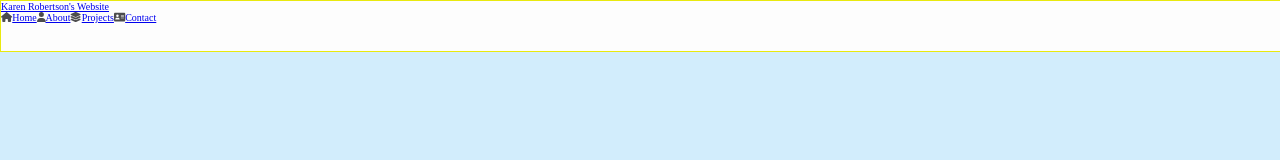
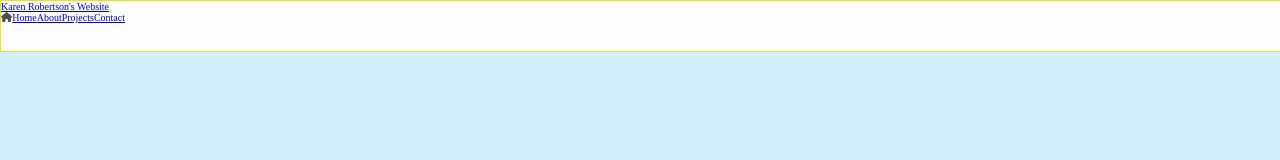
Before and after one commit to indigorose/digital_cv, a React (Create React App) app: page / in a window 1280 px wide. Shown: the top 160 px of the page. Built offline with nearby package versions, Linux system fonts and the light colour scheme.

Commit message:
Fix components structure and Navlinks

```diff
--- a/src/App.js
+++ b/src/App.js
@@ -1,13 +1,19 @@
 import React from "react";
 import "./App.scss";
 import { Routes, Route } from "react-router-dom";
-import Layout from "./components";
+import Layout from "./components/index";
+import About from "./components/about/about";
+import Contact from "./components/contact/contact";
 
 function App() {
   return (
     <>
       <Routes>
         <Route path="/" element={<Layout />} />
+        {/* <Route path="/" element={<Home />} /> */}
+        <Route path="/" element={<Contact />} />
+        <Route path="/" element={<About />} />
+        {/* <Route path="/" element={<Project />} /> */}
       </Routes>
     </>
   );
--- a/src/components/header/index.js
+++ b/src/components/header/NavBar.js
@@ -1,13 +1,8 @@
 import React from "react";
-import "./index.scss";
+import "./Navbar.scss";
 import { NavLink } from "react-router-dom";
 import { FontAwesomeIcon } from "@fortawesome/react-fontawesome";
-import {
-  faContactCard,
-  faHome,
-  faLayerGroup,
-  faUser,
-} from "@fortawesome/free-solid-svg-icons";
+import { faHome } from "@fortawesome/free-solid-svg-icons";
 
 const Headerbar = () => {
   return (
@@ -20,7 +15,8 @@ const Headerbar = () => {
               Karen Robertson's Website
             </NavLink>
           </div>
-          {/* TODO - think about the projects link being a dropdown? */}
+          {/* TODO - think about the projects link being a dropdown?
+          put all the secondary navlinks in a div to move  to the right of the screen*/}
           <NavLink exact="true" activeclassname="active" to="/">
             <FontAwesomeIcon icon={faHome} color="#4d4d4e" />
             Home
@@ -31,7 +27,6 @@ const Headerbar = () => {
             className="about-link"
             to="/"
           >
-            <FontAwesomeIcon icon={faUser} color="#4d4d4e" />
             About
           </NavLink>
           <NavLink
@@ -40,7 +35,6 @@ const Headerbar = () => {
             className="project-link"
             to="/"
           >
-            <FontAwesomeIcon icon={faLayerGroup} color="#4d4d4e" />
             Projects
           </NavLink>
           <NavLink
@@ -49,7 +43,6 @@ const Headerbar = () => {
             className="contact-link"
             to="/"
           >
-            <FontAwesomeIcon icon={faContactCard} color="#4d4d4e" />
             Contact
           </NavLink>
         </nav>
--- a/src/components/index.js
+++ b/src/components/index.js
@@ -1,6 +1,6 @@
 import React from "react";
 import "./index.scss";
-import Headerbar from "./header";
+import Headerbar from "./header/NavBar";
 
 const Layout = () => {
   return (
```
Also changed, not shown: src/components/header/Navbar.scss (renamed from src/components/header/index.scss).
